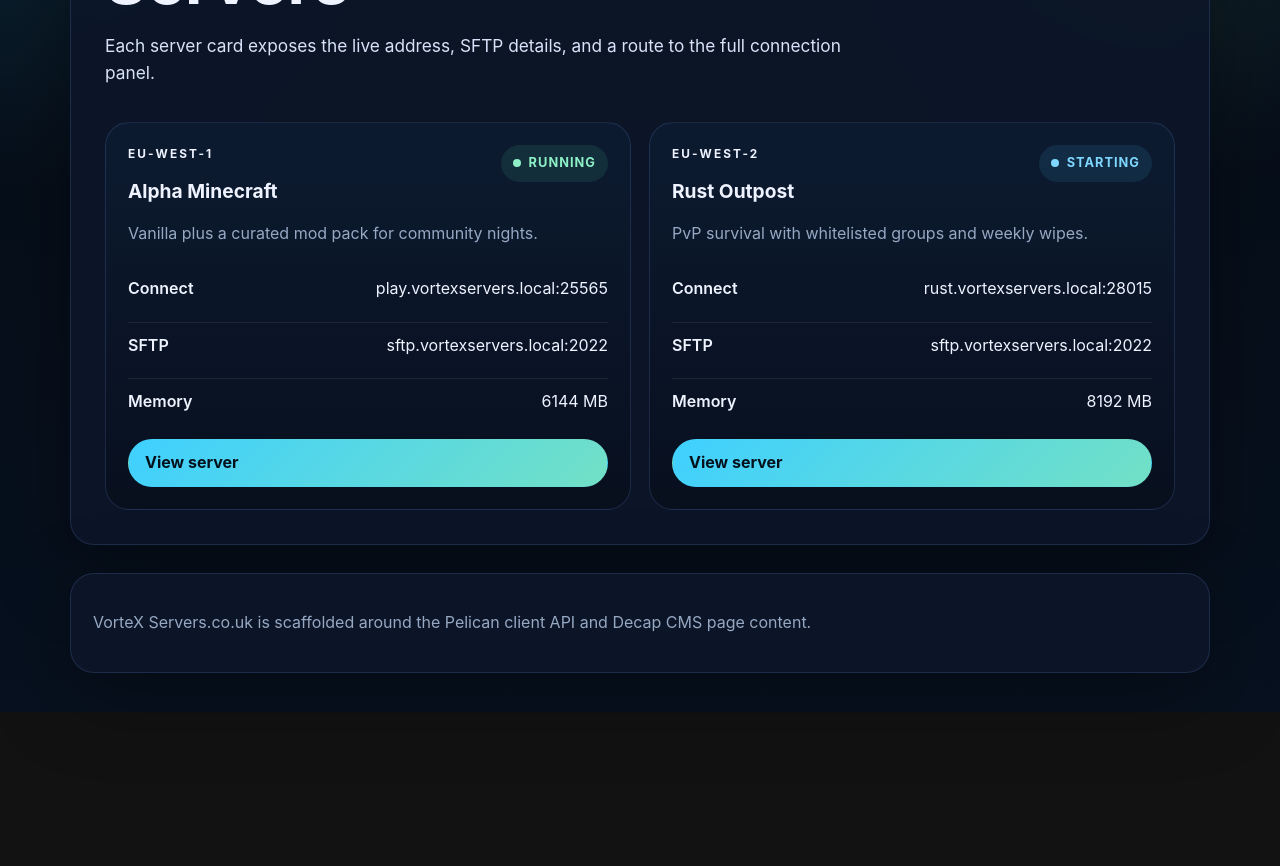
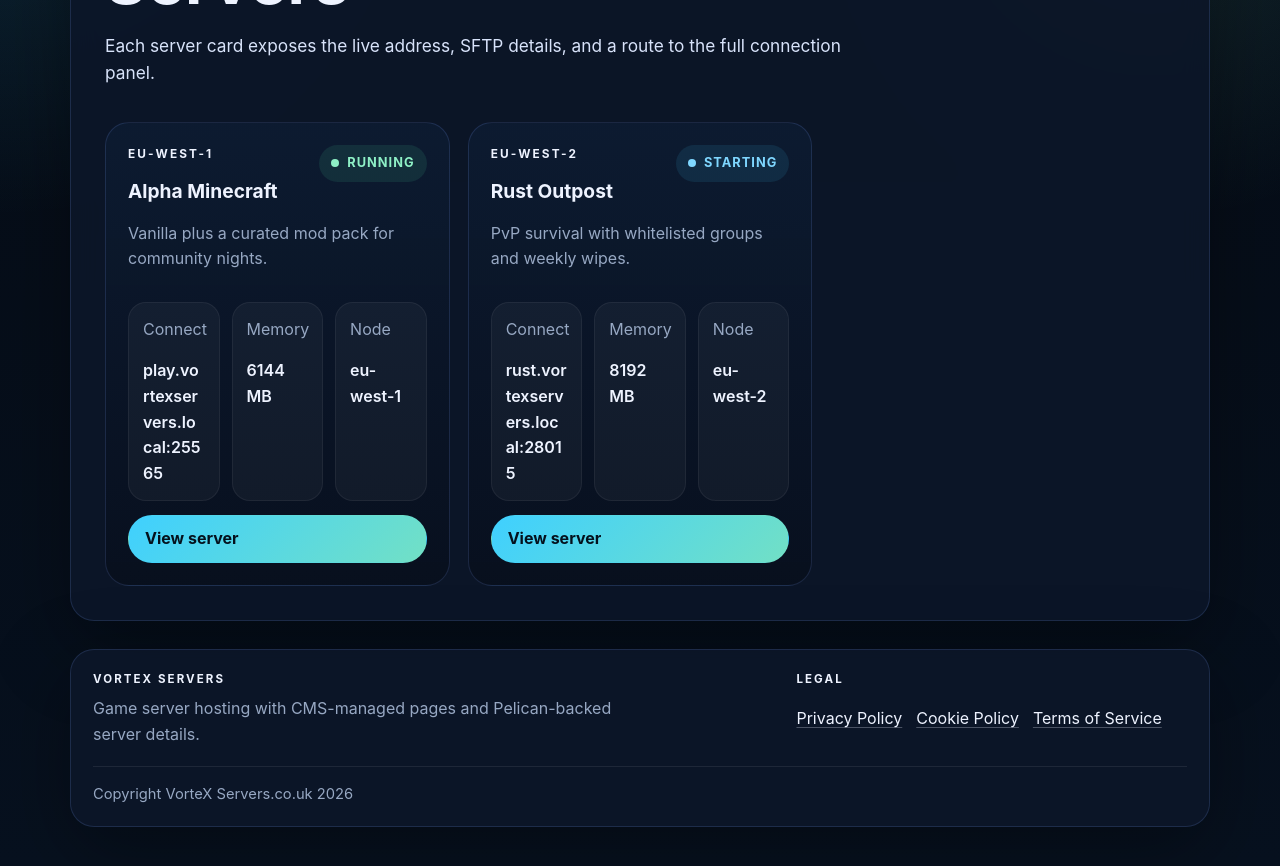
Before and after one commit to tekkifox/vortexservers_co_uk, a Next.js app: page /servers in a window 1280 px wide. Shown: the part 260-1126 px from the top of the page. Before the commit the page ends 972 px from the top, so only its background shows below. Built offline with nearby package versions, Linux system fonts and the light colour scheme; no server answers.

Commit message:
update server details

```diff
--- a/app/globals.css
+++ b/app/globals.css
@@ -229,7 +229,7 @@
 .server-grid {
   display: grid;
   gap: 18px;
-  grid-template-columns: repeat(auto-fit, minmax(250px, 1fr));
+  grid-template-columns: repeat(3, minmax(0, 1fr));
 }
 
 .server-card {
@@ -238,24 +238,45 @@
   padding: 22px;
   background: linear-gradient(180deg, rgba(13, 27, 49, 0.94), rgba(8, 16, 30, 0.98));
   border: 1px solid rgba(122, 161, 255, 0.16);
+  min-width: 0;
 }
 
 .server-card-header,
-.server-card-meta,
 .connection-row,
-.detail-grid,
-.stat-grid,
 .page-header,
 .page-topline {
-  display: flex;
+  display: grid;
   gap: 12px;
+  grid-template-columns: minmax(0, 1fr) auto;
+  align-items: start;
 }
 
-.server-card-header,
-.page-header,
-.page-topline {
-  justify-content: space-between;
-  align-items: flex-start;
+.stat-grid {
+  display: grid;
+  gap: 12px;
+  grid-template-columns: repeat(3, minmax(0, 1fr));
+}
+
+.detail-grid {
+  display: grid;
+  gap: 18px;
+  grid-template-columns: repeat(auto-fit, minmax(240px, 1fr));
+}
+
+.server-card-header > div,
+.page-header > div,
+.page-topline > div,
+.connection-row > div,
+.stat,
+.detail-card {
+  min-width: 0;
+}
+
+.server-card-header {
+  display: grid;
+  gap: 12px;
+  grid-template-columns: minmax(0, 1fr) auto;
+  align-items: start;
 }
 
 .server-name,
@@ -263,6 +284,7 @@
 .detail-title {
   margin: 0;
   font-size: 1.2rem;
+  overflow-wrap: anywhere;
 }
 
 .status {
@@ -308,6 +330,26 @@
   margin-top: 0;
 }
 
+.server-summary-grid {
+  display: grid;
+  gap: 12px;
+  grid-template-columns: repeat(3, minmax(0, 1fr));
+}
+
+.server-summary {
+  min-width: 0;
+  padding: 14px;
+  border-radius: 18px;
+  background: rgba(255, 255, 255, 0.04);
+  border: 1px solid rgba(255, 255, 255, 0.06);
+}
+
+.server-summary-value {
+  margin-top: 6px;
+  font-weight: 600;
+  overflow-wrap: anywhere;
+}
+
 .server-meta-list,
 .detail-list,
 .page-list {
@@ -321,9 +363,10 @@
 .server-meta-list li,
 .detail-list li,
 .page-list li {
-  display: flex;
-  justify-content: space-between;
+  display: grid;
   gap: 14px;
+  grid-template-columns: minmax(0, 1fr) auto;
+  align-items: start;
   padding: 10px 0;
   border-top: 1px solid rgba(255, 255, 255, 0.08);
 }
@@ -339,6 +382,7 @@
 .detail-list strong,
 .page-list strong {
   font-weight: 600;
+  overflow-wrap: anywhere;
 }
 
 .connection-panel {
@@ -346,9 +390,22 @@
   gap: 16px;
 }
 
-.connection-row {
-  align-items: center;
-  justify-content: space-between;
+.connection-summary-grid {
+  display: grid;
+  gap: 12px;
+  grid-template-columns: repeat(3, minmax(0, 1fr));
+}
+
+.connection-summary {
+  align-items: start;
+}
+
+.connection-summary--wide {
+  min-width: 0;
+}
+
+.connection-summary .copy-button {
+  width: fit-content;
 }
 
 .connection-value {
@@ -422,6 +479,61 @@
   color: var(--muted);
 }
 
+.footer-grid {
+  display: grid;
+  gap: 20px;
+  grid-template-columns: minmax(0, 1.4fr) minmax(220px, 0.8fr);
+  align-items: start;
+}
+
+.footer-kicker {
+  margin: 0 0 8px;
+  text-transform: uppercase;
+  letter-spacing: 0.18em;
+  font-size: 0.72rem;
+  font-weight: 700;
+  color: var(--text);
+}
+
+.footer-copy {
+  margin: 0;
+  max-width: 52ch;
+}
+
+.footer-links-group {
+  display: grid;
+  justify-items: start;
+  gap: 10px;
+}
+
+.footer-links {
+  display: flex;
+  flex-wrap: wrap;
+  gap: 10px 14px;
+}
+
+.footer-link {
+  color: var(--text);
+  text-decoration: underline;
+  text-decoration-color: rgba(238, 243, 255, 0.28);
+  text-underline-offset: 0.18em;
+}
+
+.footer-link:hover {
+  text-decoration-color: var(--accent);
+}
+
+.footer-bar {
+  display: flex;
+  flex-wrap: wrap;
+  justify-content: space-between;
+  gap: 10px 16px;
+  margin-top: 18px;
+  padding-top: 16px;
+  border-top: 1px solid rgba(255, 255, 255, 0.08);
+  font-size: 0.92rem;
+}
+
 .empty-state {
   display: grid;
   gap: 10px;
@@ -442,10 +554,6 @@
 }
 
 .stat-grid {
-  flex-wrap: wrap;
-}
-
-.stat {
   min-width: 140px;
   padding: 16px;
   border-radius: 18px;
@@ -465,7 +573,6 @@
   .connection-row,
   .server-card-header {
     grid-template-columns: 1fr;
-    flex-direction: column;
   }
 
   .site-header {
@@ -474,8 +581,34 @@
     flex-direction: column;
   }
 
+  .footer-grid {
+    grid-template-columns: 1fr;
+  }
+
+  .stat-grid {
+    grid-template-columns: 1fr;
+  }
+
+  .server-summary-grid {
+    grid-template-columns: 1fr;
+  }
+
+  .connection-summary-grid {
+    grid-template-columns: 1fr;
+  }
+
+  .page-actions {
+    justify-content: flex-start;
+  }
+
   .nav {
     width: 100%;
+  }
+}
+
+@media (max-width: 1100px) {
+  .server-grid {
+    grid-template-columns: repeat(2, minmax(0, 1fr));
   }
 }
 
@@ -502,4 +635,18 @@
   .copy-button {
     justify-content: center;
   }
+
+  .footer-bar {
+    flex-direction: column;
+  }
+
+  .button,
+  .copy-button {
+    width: 100%;
+    justify-content: center;
+  }
+
+  .server-grid {
+    grid-template-columns: 1fr;
+  }
 }
--- a/app/layout.tsx
+++ b/app/layout.tsx
@@ -1,6 +1,7 @@
 import type { Metadata } from "next";
 import Link from "next/link";
 import "./globals.css";
+import { Footer } from "@/components/site/Footer";
 import { siteConfig } from "@/lib/site";
 
 export const metadata: Metadata = {
@@ -46,12 +47,7 @@
 
           <main className="site-main">{children}</main>
 
-          <footer className="site-footer">
-            <p>
-              {siteConfig.name} is scaffolded around the Pelican client API and
-              Decap CMS page content.
-            </p>
-          </footer>
+          <Footer />
         </div>
       </body>
     </html>
--- a/components/servers/ServerCard.tsx
+++ b/components/servers/ServerCard.tsx
@@ -28,26 +28,24 @@
 
       <p className="muted">{server.description || "Managed game server with live connection details."}</p>
 
-      <ul className="server-meta-list">
-        <li>
-          <strong>Connect</strong>
-          <span>{server.connection.address ?? "Unavailable"}</span>
-        </li>
-        <li>
-          <strong>SFTP</strong>
-          <span>
-            {server.connection.sftpHost && server.connection.sftpPort
-              ? `${server.connection.sftpHost}:${server.connection.sftpPort}`
-              : "Unavailable"}
-          </span>
-        </li>
-        <li>
-          <strong>Memory</strong>
-          <span>{server.limits.memory ? `${server.limits.memory} MB` : "Unknown"}</span>
-        </li>
-      </ul>
+      <div className="server-summary-grid">
+        <div className="server-summary">
+          <p className="meta">Connect</p>
+          <div className="server-summary-value">{server.connection.address ?? "Unavailable"}</div>
+        </div>
 
-      <Link href={`/servers/${encodeURIComponent(server.uuid ?? server.identifier)}`} className="button primary">
+        <div className="server-summary">
+          <p className="meta">Memory</p>
+          <div className="server-summary-value">{server.limits.memory ? `${server.limits.memory} MB` : "Unknown"}</div>
+        </div>
+
+        <div className="server-summary">
+          <p className="meta">Node</p>
+          <div className="server-summary-value">{server.nodeName || "Unknown"}</div>
+        </div>
+      </div>
+
+      <Link href={`/servers/${encodeURIComponent(server.identifier)}`} className="button primary">
         View server
       </Link>
     </article>
--- a/components/servers/ServerDetailClient.tsx
+++ b/components/servers/ServerDetailClient.tsx
@@ -108,8 +108,8 @@
           <strong>{server.nodeName || "Unknown"}</strong>
         </div>
         <div className="stat">
-          <span className="stat-label">Identifier</span>
-          <strong>{server.identifier}</strong>
+          <span className="stat-label">Port</span>
+          <strong>{server.connection.port ?? "Unknown"}</strong>
         </div>
       </div>
 
--- /dev/null
+++ b/components/site/Footer.tsx
@@ -0,0 +1,38 @@
+import Link from "next/link";
+import { siteConfig } from "@/lib/site";
+
+const footerLinks = [
+  { href: "/privacy", label: "Privacy Policy" },
+  { href: "/cookies", label: "Cookie Policy" },
+  { href: "/terms", label: "Terms of Service" },
+];
+
+export function Footer() {
+  return (
+    <footer className="site-footer">
+      <div className="footer-grid">
+        <div>
+          <p className="footer-kicker">Vortex Servers</p>
+          <p className="footer-copy">
+            Game server hosting with CMS-managed pages and Pelican-backed server details.
+          </p>
+        </div>
+
+        <div className="footer-links-group">
+          <p className="footer-kicker">Legal</p>
+          <nav className="footer-links" aria-label="Legal links">
+            {footerLinks.map((link) => (
+              <Link key={link.href} href={link.href} className="footer-link">
+                {link.label}
+              </Link>
+            ))}
+          </nav>
+        </div>
+      </div>
+
+      <div className="footer-bar">
+        <span>Copyright {siteConfig.name} 2026</span>
+      </div>
+    </footer>
+  );
+}
--- a/lib/pelican.ts
+++ b/lib/pelican.ts
@@ -36,7 +36,8 @@
   };
 }
 
-const blockedServerTerms = ["privvy", "godsclan"];
+const blockedServerTerms = ["privvy", "godsclan", "private", "archive sftp", "pelican db host", "deusfam"];
+const blockedNameTerms = ["training"];
 const vortexTerms = ["vortexserver", "vortexservers", "vortex servers", "vortex"];
 
 const demoServers: PelicanServer[] = [
@@ -141,6 +142,14 @@
   return current;
 }
 
+function formatPublicHost(value: string | null | undefined) {
+  if (!value || value === "0.0.0.0") {
+    return "vortexservers.co.uk";
+  }
+
+  return value;
+}
+
 function lowerText(value: unknown) {
   return toStringValue(value).toLowerCase();
 }
@@ -163,6 +172,12 @@
   const text = serverSearchText(server);
 
   if (blockedServerTerms.some((term) => text.includes(term))) {
+    return false;
+  }
+
+  const name = server.name.toLowerCase();
+
+  if (blockedNameTerms.some((term) => name.includes(term))) {
     return false;
   }
 
@@ -219,9 +234,9 @@
     "demo-server",
   );
 
-  const ip = allocation?.alias ?? allocation?.ip ?? toStringValue(attributes.ip ?? attributes.host, "");
+  const ip = formatPublicHost(allocation?.alias ?? allocation?.ip ?? toStringValue(attributes.ip ?? attributes.host, ""));
   const port = allocation?.port ?? toNumberValue(attributes.port ?? attributes.port_number);
-  const sftpHost = toStringValue(sftpDetails.ip ?? sftpDetails.host ?? ip, "") || null;
+  const sftpHost = formatPublicHost(toStringValue(sftpDetails.ip ?? sftpDetails.host ?? ip, "")) || null;
   const sftpPort = toNumberValue(sftpDetails.port ?? sftpDetails.port_number) ?? null;
   const sftpUsername = toStringValue(sftpDetails.username ?? attributes.sftp_username ?? identifier, "") || null;
 
@@ -379,15 +394,7 @@
       return null;
     }
 
-    if (server.identifier === identifier || server.id === identifier) {
-      return server;
-    }
-
-    if (!hasPelicanConfig() && process.env.NODE_ENV !== "production") {
-      return demoServers.find((server) => server.identifier === identifier || server.id === identifier) ?? null;
-    }
-
-    return null;
+    return server;
   } catch (error) {
     const message = error instanceof Error ? error.message : "Unknown Pelican API error";
 
```
Also changed, not shown: components/servers/ServerConnectionDetails.tsx (+13 -36 lines), content/pages/cookies.md (added, +15 -0 lines), content/pages/privacy.md (added, +23 -0 lines), content/pages/terms.md (added, +15 -0 lines), 1 other file (tests, documents, lock files or other folders).
